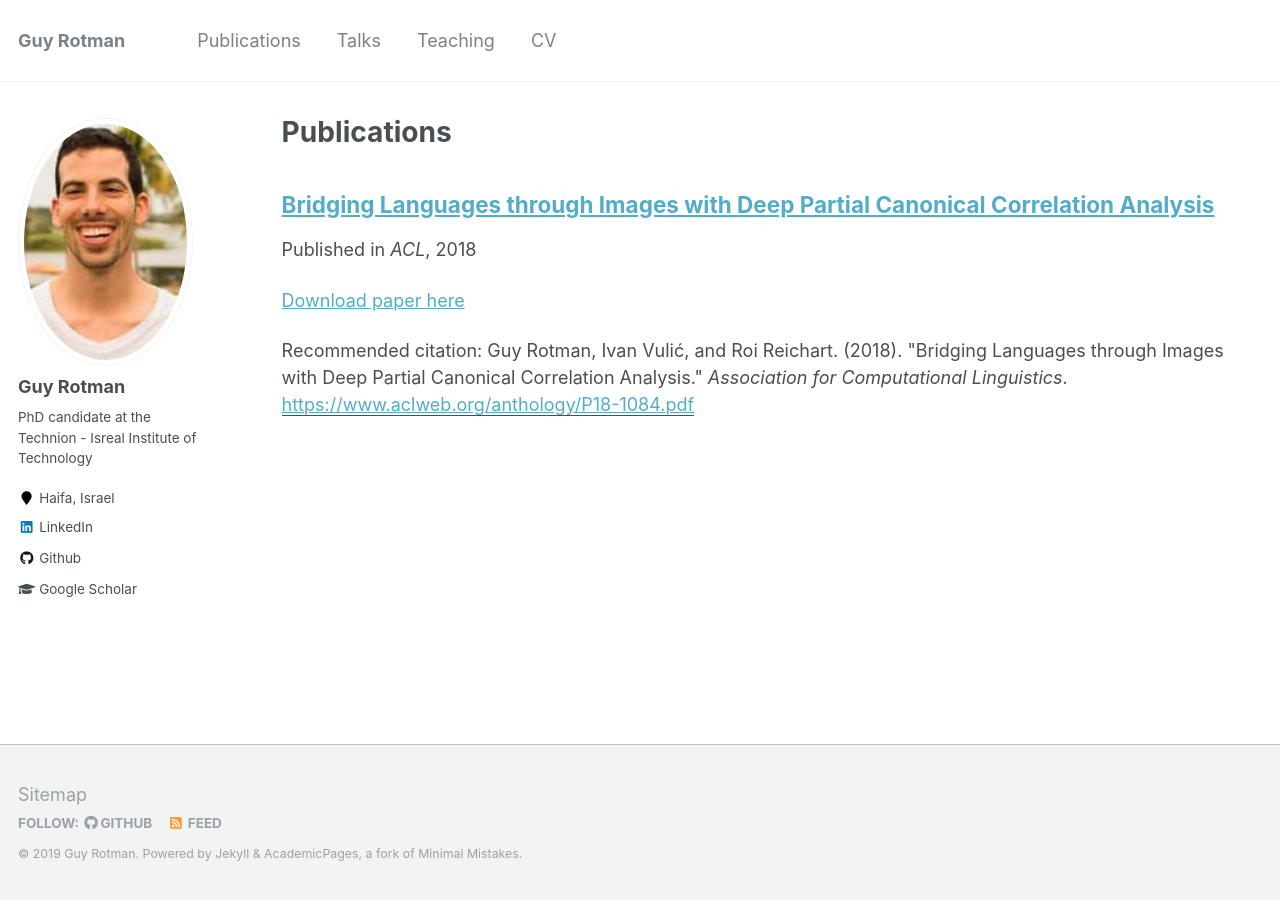
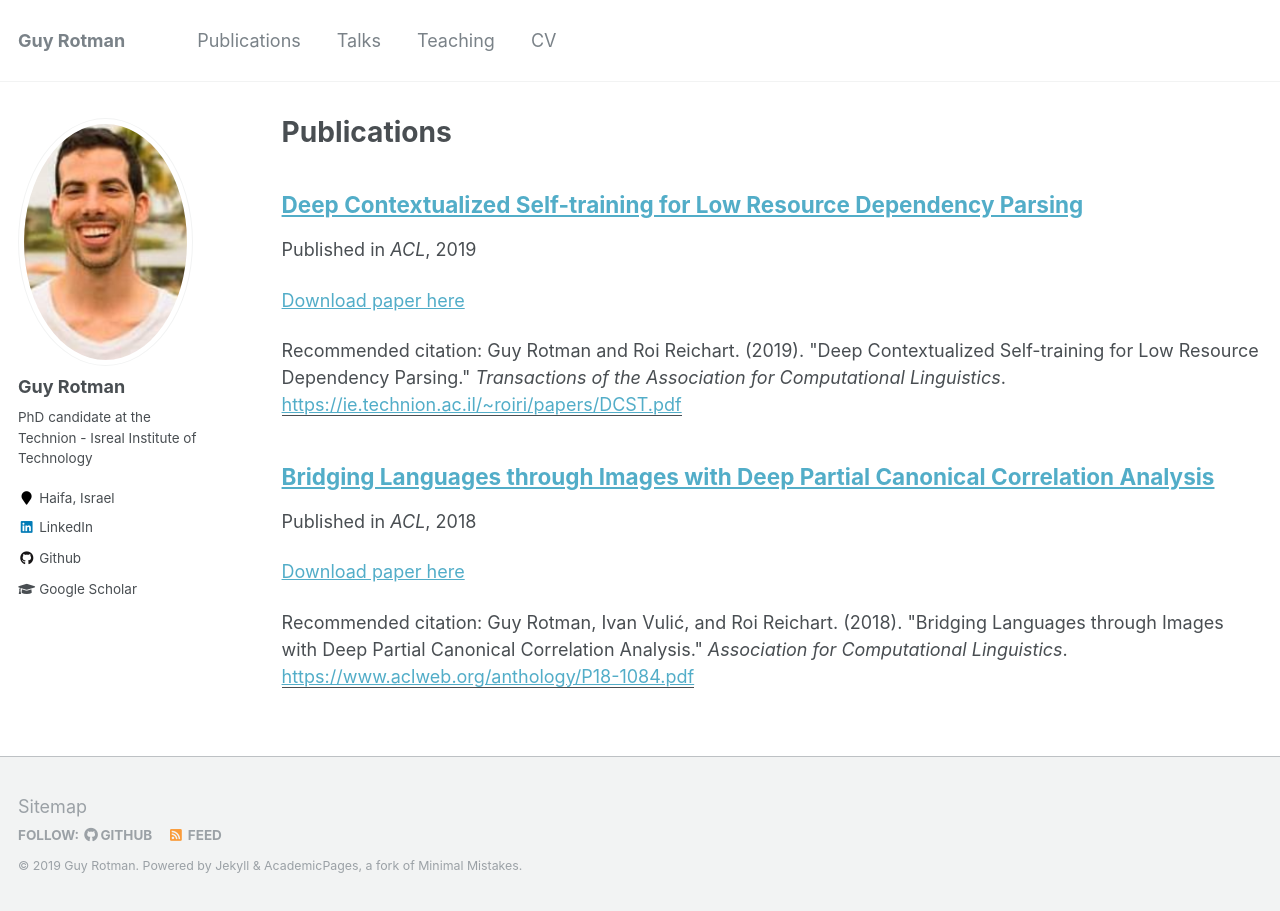
Before and after one commit to rotmanguy/rotmanguy.github.io, a Jekyll site: the page built from _pages/publications.md, in a window 1280 px wide. Built offline with Jekyll 4.4.1, drawn with Linux system fonts in a browser that asks for light colours.

Commit message:
initial commit

```diff
--- a/_publications/2018-07-01-bridging-languages-through-images.md
+++ b/_publications/2018-07-01-bridging-languages-through-images - Copy.md
@@ -10,4 +10,4 @@ citation: 'Guy Rotman, Ivan Vulić, and Roi Reichart. (2018). &quot;Bridging Lan
 
 [Download paper here](https://www.aclweb.org/anthology/P18-1084.pdf)
 
-citation: 'Guy Rotman, Ivan Vulić, Roi Reichart. (2018). &quot;Bridging Languages through Images with Deep Partial Canonical Correlation Analysis.&quot; <i>Association for Computational Linguistics</i>.'
+citation: 'Guy Rotman, Ivan Vulić, and Roi Reichart. (2018). &quot;Bridging Languages through Images with Deep Partial Canonical Correlation Analysis.&quot; <i>Association for Computational Linguistics</i>.'
--- /dev/null
+++ b/_publications/2019-10-01-deep-contextualized-self-learning.md
@@ -0,0 +1,13 @@
+---
+title: "Deep Contextualized Self-training for Low Resource Dependency Parsing"
+collection: publications
+permalink: /publication/2019-10-01-deep-contextualized-self-learning
+date: 2019-10-01
+venue: 'ACL'
+paperurl: 'https://ie.technion.ac.il/~roiri/papers/DCST.pdf'
+citation: 'Guy Rotman and Roi Reichart. (2019). &quot;Deep Contextualized Self-training for Low Resource Dependency Parsing.&quot; <i>Transactions of the Association for Computational Linguistics</i>.'
+---
+
+[Download paper here](https://ie.technion.ac.il/~roiri/papers/DCST.pdf)
+
+citation: 'Guy Rotman and Roi Reichart. (2019). &quot;.&quot; <i>Transactions of the Association for Computational Linguistics</i>.'
```
